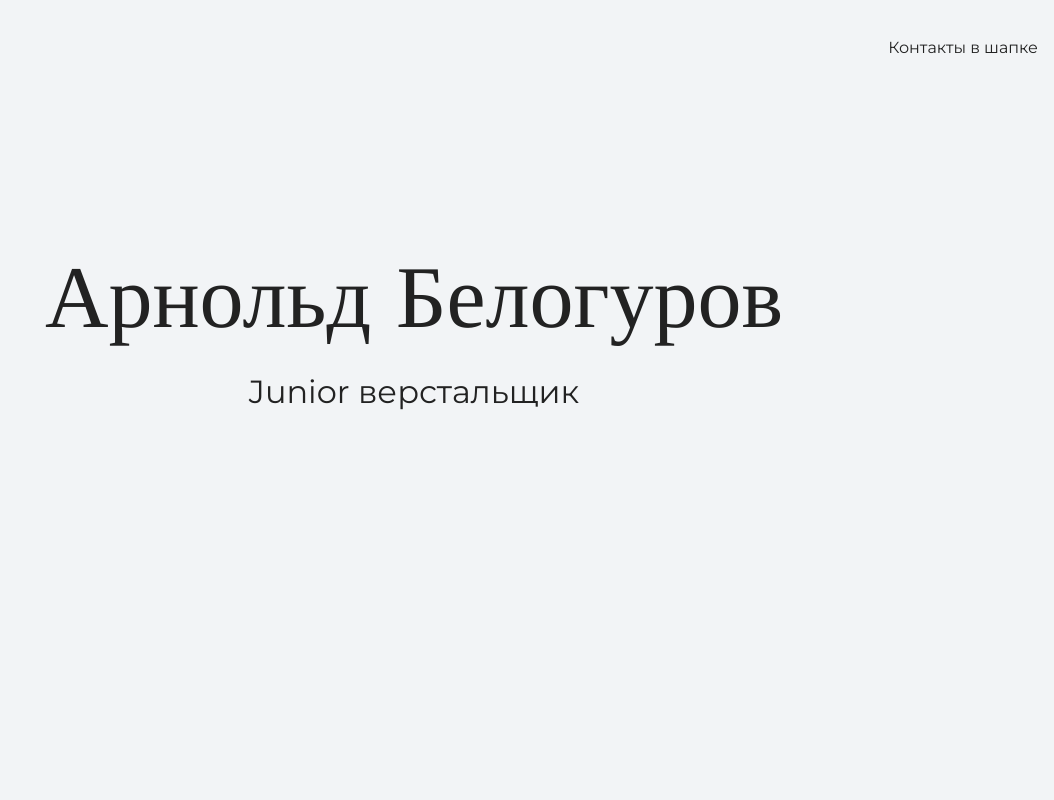
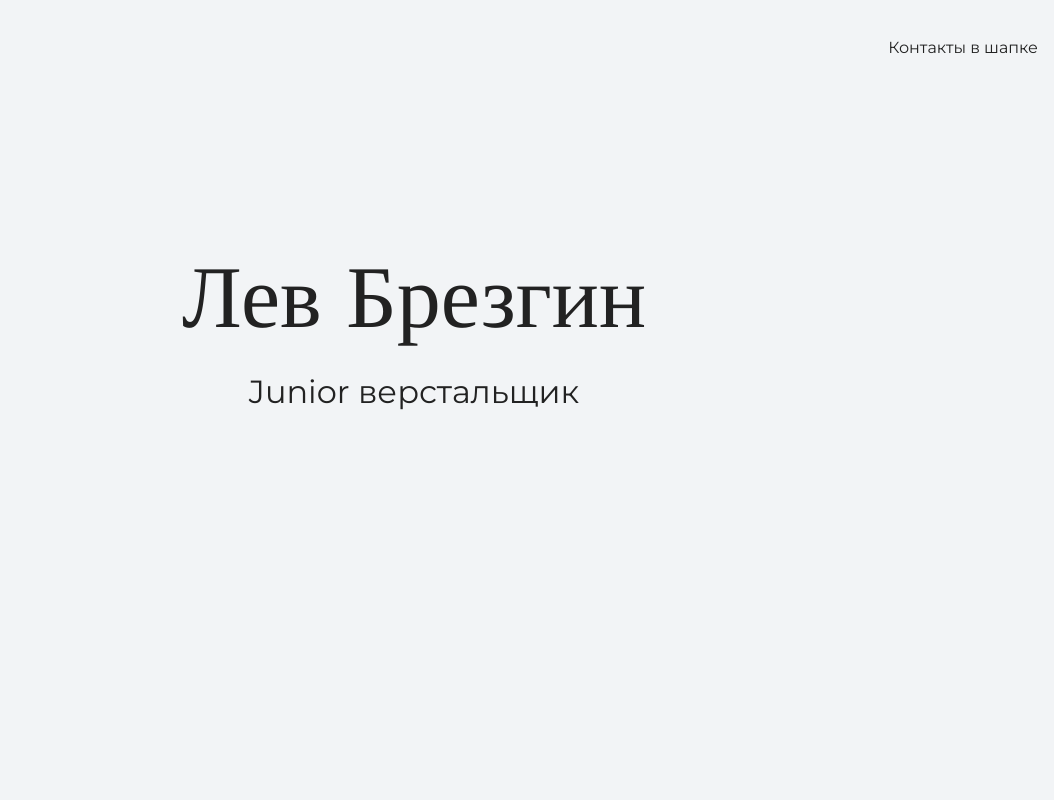
Before and after one commit to lbrezgin/first_site, a plain HTML site: page index.html in a window 1280 px wide. Shown: the top 800 px of the page, without its empty margins (226-1280 px from the left). Drawn offline with nearby package versions, Linux system fonts and the light colour scheme.

Commit message:
меняю все как было

```diff
--- a/index.html
+++ b/index.html
@@ -16,7 +16,7 @@
 
     <section class="hero-image">
       <div class="container">
-      <h1 class="heading">Арнольд Белогуров</h1>
+      <h1 class="heading">Лев Брезгин</h1>
       <p>Junior верстальщик</p>
     </div>
     </section>
```
